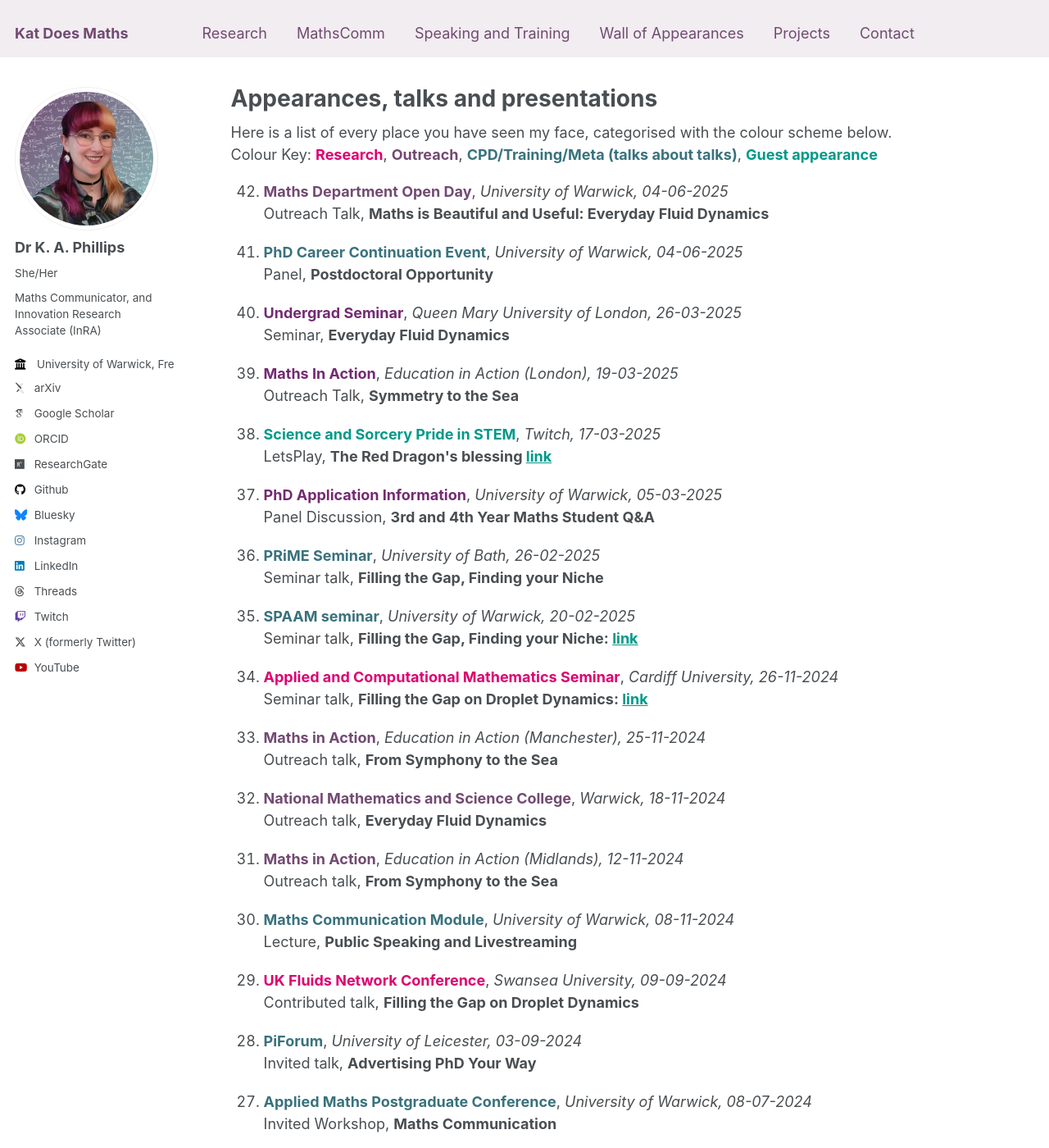
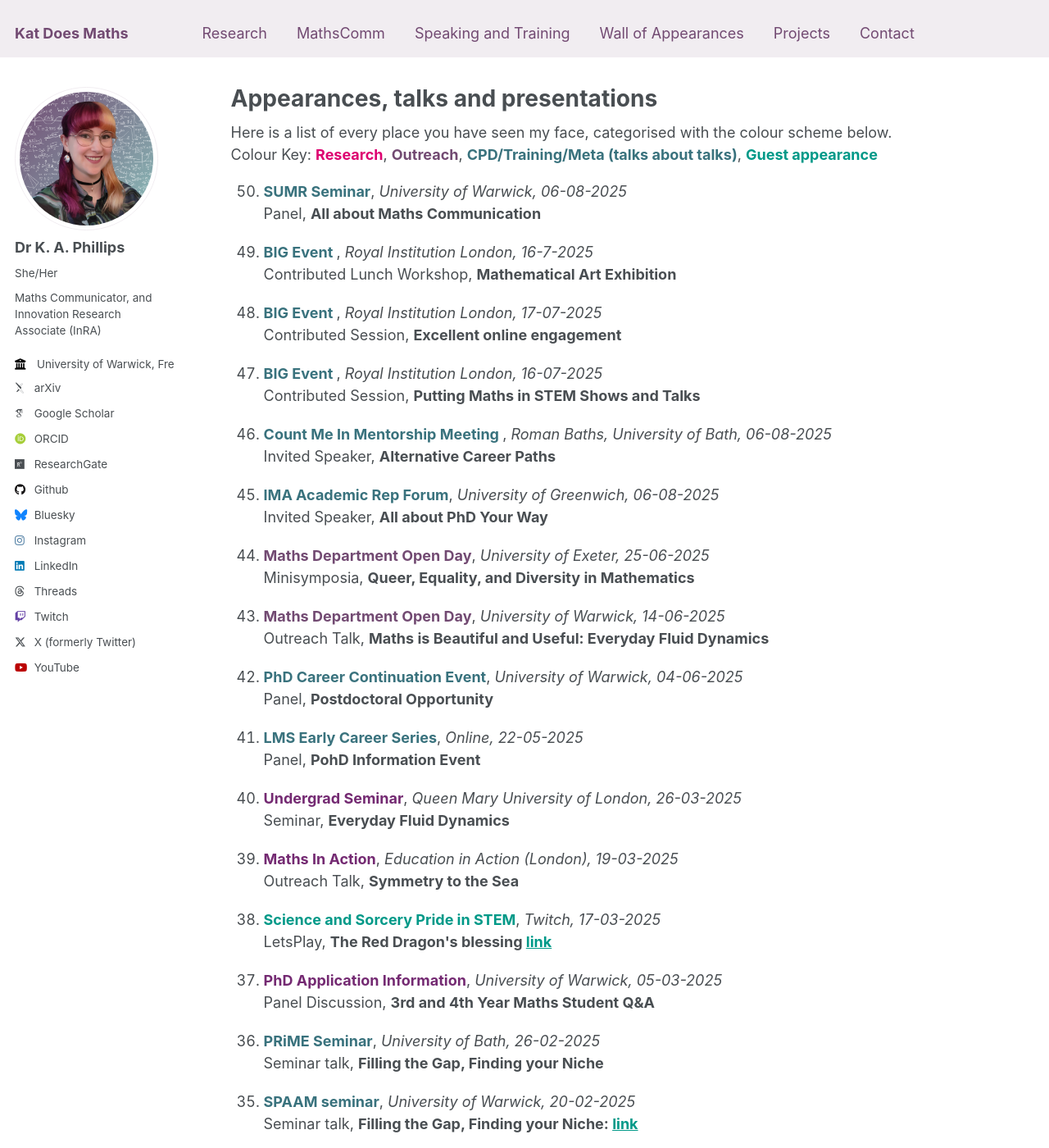
Before and after one commit to katdoesmaths/katdoesmaths.github.io, a Jekyll site: the page built from _pages/appearances.html, in a window 1280 px wide and 1400 px high. Shown: the whole window at 82% size. Built offline with Jekyll 4.4.1, drawn with Linux system fonts in a browser that asks for light colours; some web fonts are replaced.

Commit message:
Update appearances.html

```diff
--- a/_pages/appearances.html
+++ b/_pages/appearances.html
@@ -10,13 +10,45 @@ Here is a list of every place you have seen my face, categorised with the colour
 Colour Key: <b style="color:#dd0070">Research</b>, <b style="color:#724a72">Outreach</b>, <b style="color:#39727D">CPD/Training/Meta (talks about talks)</b>, <b style="color:#009988">Guest appearance</b>
 
 <ol reversed>
+  <li style="margin-bottom: 20px;">
+    <b style="color:#39727D">SUMR Seminar</b>, <i>University of Warwick, 06-08-2025</i> <br>
+    Panel, <b>All about Maths Communication</b>
+  </li>
+  <li style="margin-bottom: 20px;">
+    <b style="color:#39727D">BIG Event </b>, <i>Royal Institution London, 16-7-2025</i> <br>
+    Contributed Lunch Workshop, <b>Mathematical Art Exhibition</b>
+  </li>
+  <li style="margin-bottom: 20px;">
+    <b style="color:#39727D">BIG Event </b>, <i>Royal Institution London, 17-07-2025</i> <br>
+    Contributed Session, <b>Excellent online engagement</b>
+  </li>
+  <li style="margin-bottom: 20px;">
+    <b style="color:#39727D">BIG Event </b>, <i>Royal Institution London, 16-07-2025</i> <br>
+   Contributed Session, <b>Putting Maths in STEM Shows and Talks</b>
+  </li>
+  <li style="margin-bottom: 20px;">
+    <b style="color:#39727D">Count Me In Mentorship Meeting </b>, <i>Roman Baths, University of Bath, 06-08-2025</i> <br>
+    Invited Speaker, <b>Alternative Career Paths</b>
+  </li>
+  <li style="margin-bottom: 20px;">
+    <b style="color:#39727D">IMA Academic Rep Forum</b>, <i>University of Greenwich, 06-08-2025</i> <br>
+    Invited Speaker, <b>All about PhD Your Way</b>
+  </li>
+  <li style="margin-bottom: 20px;">
+    <b style="color:#724a72">Maths Department Open Day</b>, <i>University of Exeter, 25-06-2025</i> <br>
+    Minisymposia, <b>Queer, Equality, and Diversity in Mathematics</b>
+  </li>
     <li style="margin-bottom: 20px;">
-    <b style="color:#724a72">Maths Department Open Day</b>, <i>University of Warwick, 04-06-2025</i> <br>
+    <b style="color:#724a72">Maths Department Open Day</b>, <i>University of Warwick, 14-06-2025</i> <br>
     Outreach Talk, <b>Maths is Beautiful and Useful: Everyday Fluid Dynamics</b>
   </li>
   <li style="margin-bottom: 20px;">
     <b style="color:#39727D">PhD Career Continuation Event</b>, <i>University of Warwick, 04-06-2025</i> <br>
     Panel, <b>Postdoctoral Opportunity </b>
+  </li>
+  <li style="margin-bottom: 20px;">
+    <b style="color:#39727D">LMS Early Career Series</b>, <i>Online, 22-05-2025</i> <br>
+    Panel, <b>PohD Information Event</b>
   </li>
   <li style="margin-bottom: 20px;">
     <b style="color:#742a72">Undergrad Seminar</b>, <i>Queen Mary University of London, 26-03-2025</i> <br>
```
